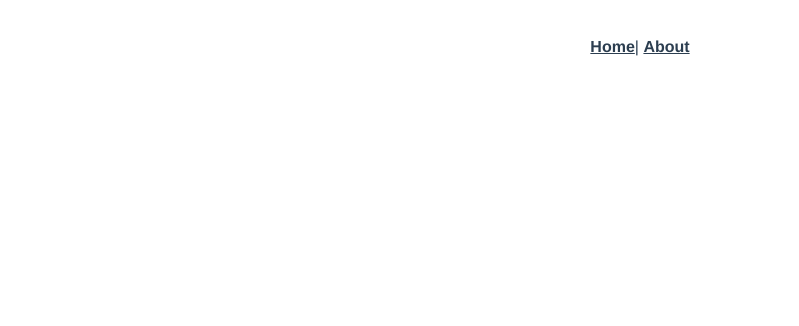
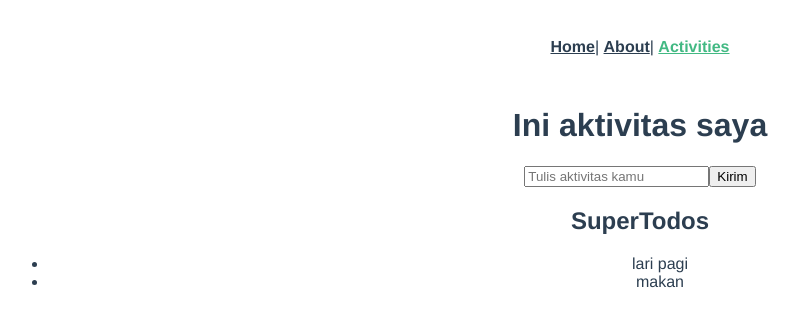
Before and after one commit to hdinjos/intro-vuex, a Vue app: page /activities in a window 1280 px wide. Shown: the top 326 px of the page, without its empty margins (0-799 px from the left). Built offline with nearby package versions, Linux system fonts and the light colour scheme.

Commit message:
add data state

```diff
--- a/src/App.vue
+++ b/src/App.vue
@@ -2,7 +2,9 @@
   <div id="app">
     <div id="nav">
       <router-link to="/">Home</router-link>|
-      <router-link to="/about">About</router-link>
+      <router-link to="/about">About</router-link>|
+      <router-link to="/activities">Activities</router-link>
+
     </div>
     <router-view />
   </div>
--- a/src/router/index.js
+++ b/src/router/index.js
@@ -17,6 +17,14 @@ Vue.use(VueRouter)
     // this generates a separate chunk (about.[hash].js) for this route
     // which is lazy-loaded when the route is visited.
     component: () => import(/* webpackChunkName: "about" */ '../views/About.vue')
+  },
+  {
+    path: '/activities',
+    name: 'Activities',
+    // route level code-splitting
+    // this generates a separate chunk (about.[hash].js) for this route
+    // which is lazy-loaded when the route is visited.
+    component: () => import(/* webpackChunkName: "acivities" */ '../views/Activities.vue')
   }
 ]
 
--- a/src/store/index.js
+++ b/src/store/index.js
@@ -6,7 +6,18 @@ Vue.use(Vuex);
 export default new Vuex.Store({
   state: {
     result: {},
-    count: 0
+    count: 0,
+    title: "SuperTodos",
+    todos: [
+      {
+        title: "lari pagi",
+        done: false
+      },
+      {
+        title: "makan",
+        done: true
+      }
+    ]
   },
   mutations: {
     fetch(state, payload) {
@@ -18,7 +29,9 @@ export default new Vuex.Store({
   },
   getters: {
     result: state => state.result,
-    count: state => state.count
+    count: state => state.count,
+    title: state => state.title,
+    todos: state => state.todos
   },
   actions: {},
   modules: {}
--- /dev/null
+++ b/src/views/Activities.vue
@@ -0,0 +1,20 @@
+<template>
+    <div>
+        <h1>Ini aktivitas saya</h1>
+        <input type="text" placeholder="Tulis aktivitas kamu">
+        <button>Kirim</button>
+        <h2>{{title}}</h2>
+        <ul>
+            <li v-for="todo in todos" :key="todo">{{todo.title}}</li>
+        </ul>
+    </div>
+</template>
+
+<script>
+import {mapGetters} from "vuex"
+export default {
+   computed: {
+       ...mapGetters(["title", "todos"])
+   }
+}
+</script>
```
